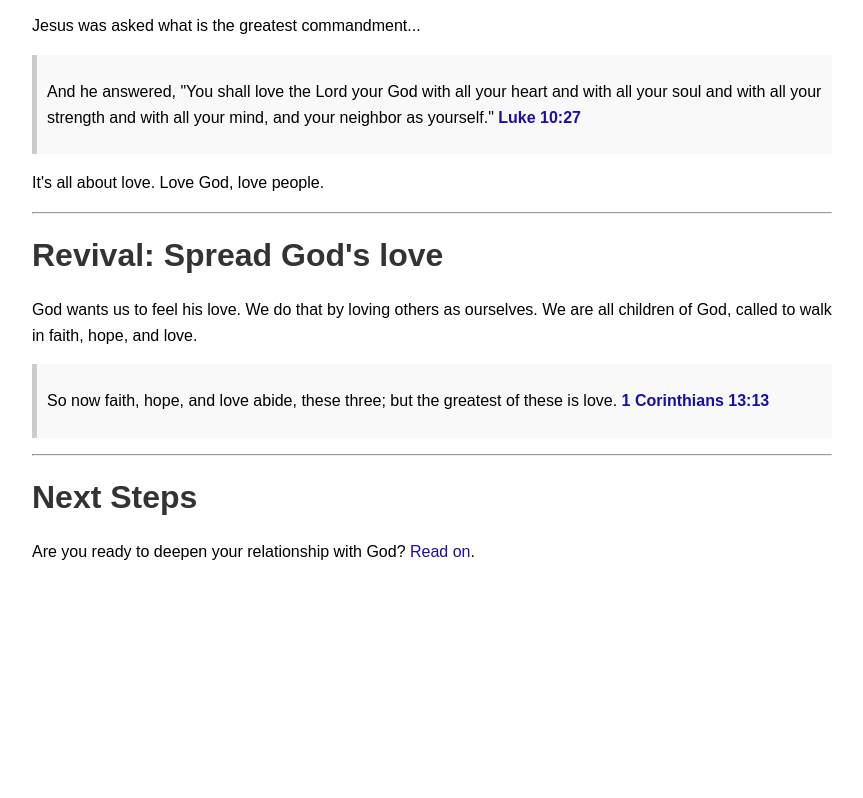
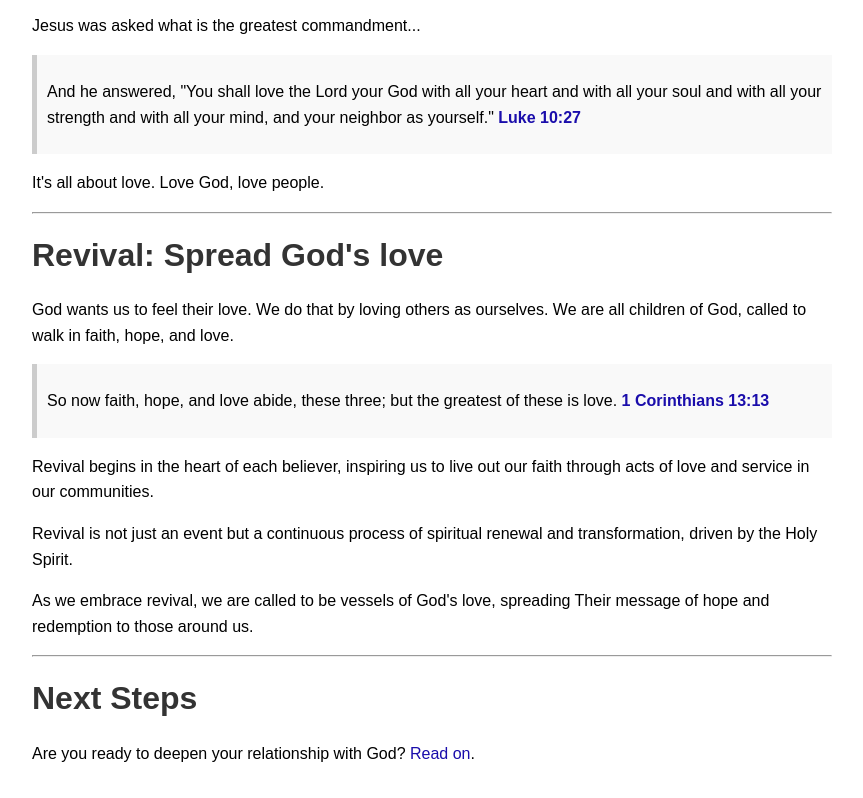
Before and after one commit to rev-dot-now/rev-dot-now.github.io, a website: page index.html in a window 1280 px wide. Shown: the part 1375-2173 px from the top of the page, without its empty margins (208-1071 px from the left). Before the commit the page ends 1972 px from the top, so only its background shows below. Drawn offline with Linux system fonts and the light colour scheme.

Commit message:
added subtext to the revival section

```diff
--- a/index.html
+++ b/index.html
@@ -48,11 +48,14 @@ and your neighbor as yourself.&quot; <strong><a href="https://www.biblegateway.c
 <p>It&#39;s all about love. Love God, love people.</p>
 <hr>
 <h1>Revival: Spread God&#39;s love</h1>
-<p>God wants us to feel his love. We do that by loving others as ourselves. We are
-all children of God, called to walk in faith, hope, and love.</p>
+<p>God wants us to feel their love. We do that by loving others as ourselves. We
+are all children of God, called to walk in faith, hope, and love.</p>
 <blockquote>
 <p>So now faith, hope, and love abide, these three; but the greatest of these is love. <strong><a href="https://www.biblegateway.com/passage/?search=1Corinthians13:13&version=ESV">1 Corinthians 13:13</a></strong></p>
 </blockquote>
+<p>Revival begins in the heart of each believer, inspiring us to live out our faith through acts of love and service in our communities.</p>
+<p>Revival is not just an event but a continuous process of spiritual renewal and transformation, driven by the Holy Spirit.</p>
+<p>As we embrace revival, we are called to be vessels of God&#39;s love, spreading Their message of hope and redemption to those around us.</p>
 <hr>
 <h1>Next Steps</h1>
 <p>Are you ready to deepen your relationship with God? <a href="/next-steps.html">Read on</a>.</p>
```
Also changed, not shown: prompts/pages/index.md (+8 -2 lines).
